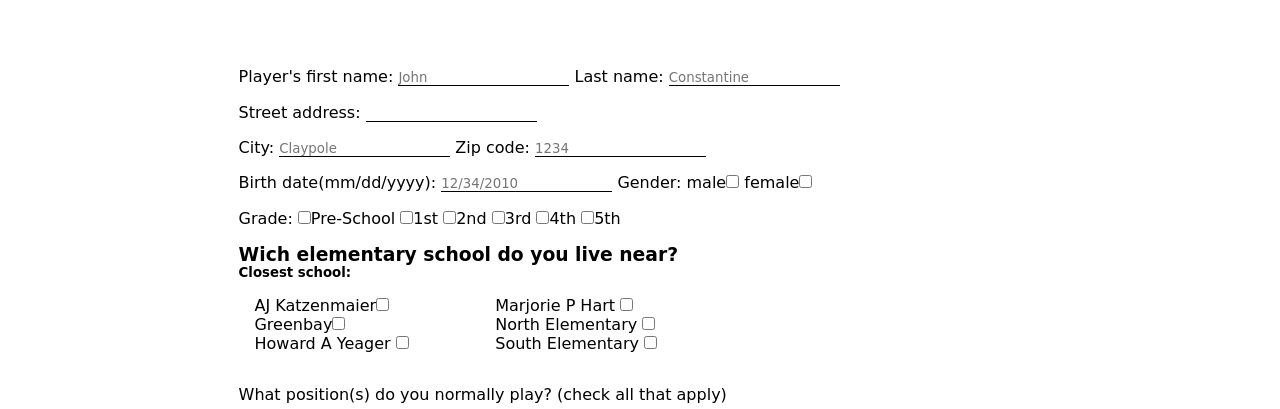
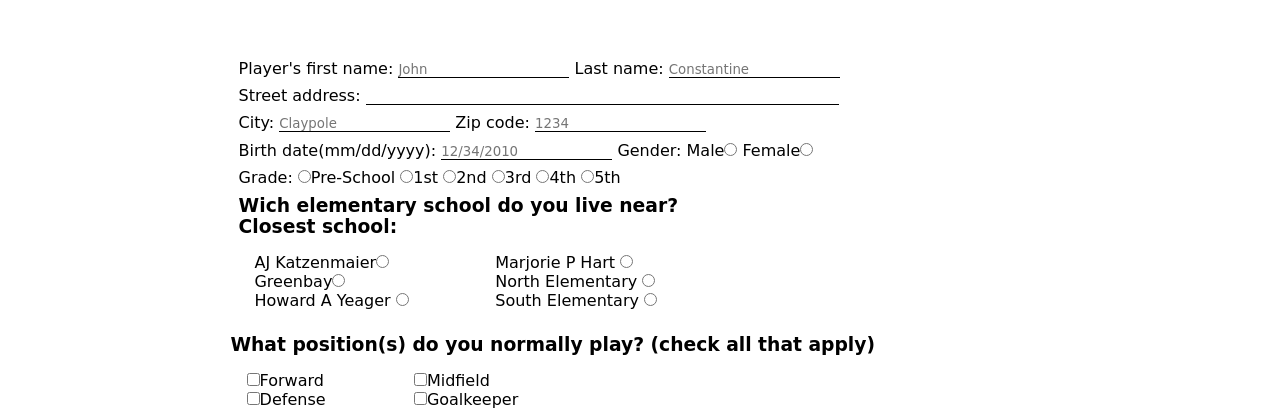
Before and after one commit to davidmolecula/Task1_David_Molina, a plain HTML site: page form.html in a window 1280 px wide. Shown: the part 337-746 px from the top of the page. Drawn offline with Linux system fonts and the light colour scheme.

Commit message:
Task4 corregida, terminada y verificada

```diff
--- a/form.html
+++ b/form.html
@@ -32,20 +32,17 @@
             <form action="./showdata.html" method="GET">
 
                 <Fieldset>
-
                     <label>
                         Player's first name: <input type="text" name="name" placeholder="John">
                     </label>
                     <label>
                         Last name: <input type="text" name="last name" placeholder="Constantine">
                     </label>
-
-
                 </Fieldset>
 
                 <fieldset>
                     <label>
-                        Street address: <input type="text" name="address">
+                        Street address: <input class="input-adress" type="text" name="address">
                     </label>
 
                 </fieldset>
@@ -63,63 +60,64 @@
                         Birth date(mm/dd/yyyy): <input type="text" name="date" placeholder="12/34/2010">
                     </label>
                     <label>
-                        Gender: male<input type="checkbox" name="gender" value="male">
-                        female<input type="checkbox" name="gender" value="female">
+                        Gender: Male<input type="radio" name="gender" value="Male">
                     </label>
+                    <label>Female<input type="radio" name="gender" value="Female"></label>
                 </fieldset>
                 <fieldset>
                     <label>
                         Grade:
-                        <input type="checkbox" name="grade" value="Pre-School">Pre-School
+                        <input type="radio" name="grade" value="Pre-School">Pre-School
                     </label>
                     <label>
-                        <input type="checkbox" name="grade" value="1st">1st
+                        <input type="radio" name="grade" value="1st">1st
                     </label>
                     <label>
-                        <input type="checkbox" name="grade" value="2nd">2nd
+                        <input type="radio" name="grade" value="2nd">2nd
                     </label>
                     <label>
-                        <input type="checkbox" name="grade" value="3rd">3rd
+                        <input type="radio" name="grade" value="3rd">3rd
                     </label>
                     <label>
-                        <input type="checkbox" name="grade" value="4th">4th
+                        <input type="radio" name="grade" value="4th">4th
                     </label>
                     <label>
-                        <input type="checkbox" name="grade" value="5th">5th
+                        <input type="radio" name="grade" value="5th">5th
                     </label>
                 </fieldset>
 
                 <fieldset>
                     <h3>Wich elementary school do you live near?</h3>
-                    <h5>Closest school:</h5>
+                    <h3>Closest school:</h3>
                     <fieldset class="columns">
                         <fieldset>
                             <label>
-                                AJ Katzenmaier<input type="checkbox" name="school" value="AJ Katzenmaier ">
+                                AJ Katzenmaier<input type="radio" name="school" value="AJ Katzenmaier ">
                             </label>
                             <label>
-                                Greenbay<input type="checkbox" name="" value="Greenbay">
+                                Greenbay<input type="radio" name="school" value="Greenbay">
                             </label>
                             <label>
-                                Howard A Yeager <input type="checkbox" name="School" value="Howard A Yeager ">
+                                Howard A Yeager <input type="radio" name="school" value="Howard A Yeager ">
                             </label>
                         </fieldset>
                         <fieldset>
                             <label>
-                                Marjorie P Hart <input type="checkbox" name="school" value="Marjorie P Hart ">
+                                Marjorie P Hart <input type="radio" name="school" value="Marjorie P Hart ">
                             </label>
                             <label>
-                                North Elementary <input type="checkbox" name="school" value="North Elementary ">
+                                North Elementary <input type="radio" name="school" value="North Elementary ">
                             </label>
                             <label>
-                                South Elementary <input type="checkbox" name="school" value="South Elementary ">
+                                South Elementary <input type="radio" name="school" value="South Elementary ">
                             </label>
                         </fieldset>
                     </fieldset>
 
                 </fieldset>
+                <h3>What position(s) do you normally play? (check all that apply)</h3>
                 <fieldset class="columns">
-                    <legend>What position(s) do you normally play? (check all that apply) </legend>
+
                     <fieldset>
                         <label>
                             <input type="checkbox" name="position" value="Forward">Forward
@@ -153,8 +151,9 @@
                         </label>
                         <label>
                             <input type="checkbox" name="size" value="Small">Small
+
+                        </label>
                     </fieldset>
-                    </label>
                     <fieldset>
                         <label>
                             <input type="checkbox" name="size" value="Medium">Medium
--- a/styles/styles.css
+++ b/styles/styles.css
@@ -181,10 +181,8 @@ ol li ol li {
 
 
 form {
-    display: flex;
     max-width: 80%;
     margin:auto;
-    flex-direction: column;
     border:none;
 }
 
@@ -194,12 +192,14 @@ fieldset {
 }
 
 input {
-    border:none;
+    border:0;
     border-bottom: 1px solid black;
+}
+.input-adress {
+width:59%;
 }
 .columns {
     display: flex;
-
 }
 
 .columns>fieldset {
```
